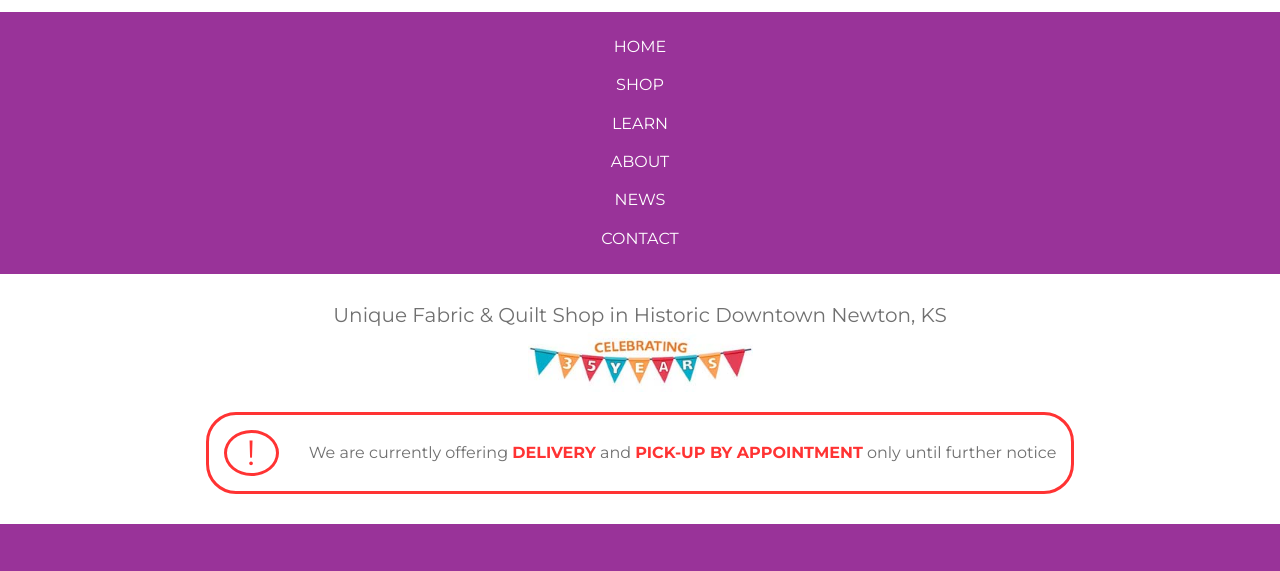
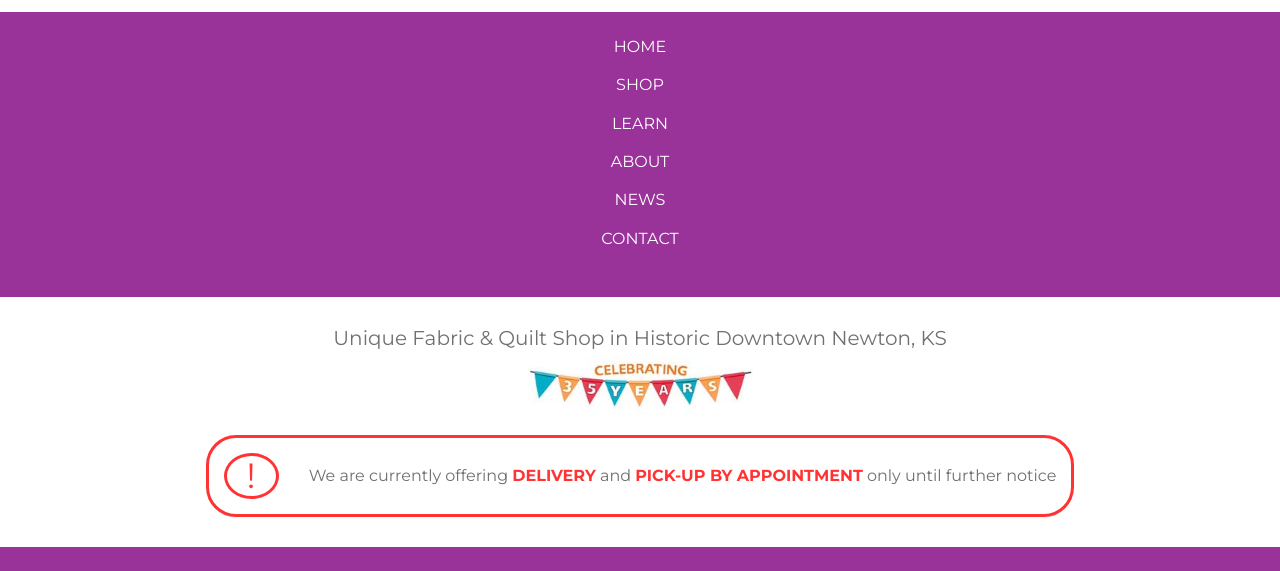
Before and after one commit to claire-thompson/sew-natural-homepage, a website built with Parcel: page index.html in a window 1280 px wide. Both pictures are taken after a click on the icon 1202 px from the left and 116 px from the top of the page. Shown: the part 221-792 px from the top of the page. Built offline with nearby package versions, Linux system fonts and the light colour scheme.

Commit message:
Menu toggle animation

```diff
--- a/css/main.css
+++ b/css/main.css
@@ -163,6 +163,8 @@ textarea {
     width: 100%;
     justify-content: center;
     margin: 15px 0 0 0;
+    height: 0px;
+    transition: all 0.3s ease-out;
    }
 
    nav ul {
--- a/js/main.js
+++ b/js/main.js
@@ -3,14 +3,14 @@
 const menuButton = document.getElementById('menu-button');
 const navMenu = document.getElementById('nav');
 
-navMenu.style.display = 'none';
+navMenu.style.height = '0px';
 
 const toggleNav = () => {
-    if (navMenu.style.display == 'none') {
-        navMenu.style.display = 'block';
+    if (navMenu.style.height == '0px') {
+        navMenu.style.height = '285px';
         menuButton.className = 'fas fa-times';
     } else {
-        navMenu.style.display = 'none';
+        navMenu.style.height = '0px';
         menuButton.className = 'fas fa-bars';
     }
 };
```
Also changed, not shown: img/facebook.png (deleted), img/menu.png (deleted), img/up-arrow.png (deleted), img/youtube.png (deleted).
